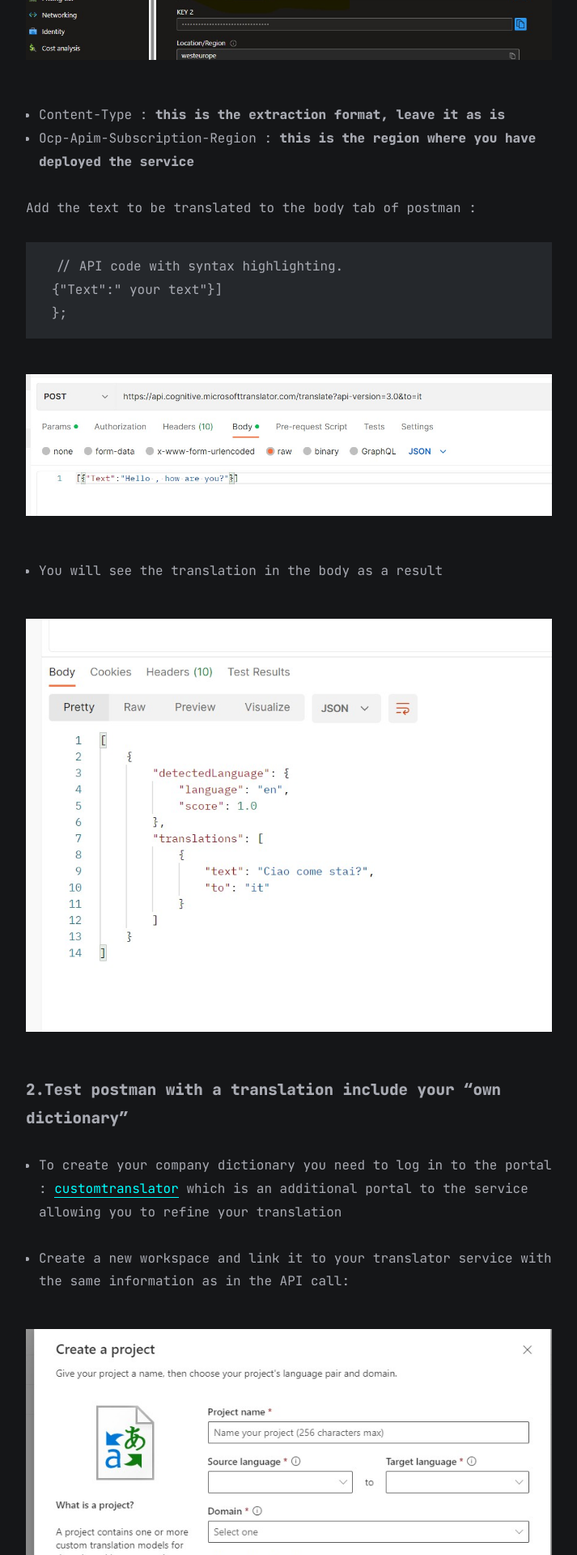
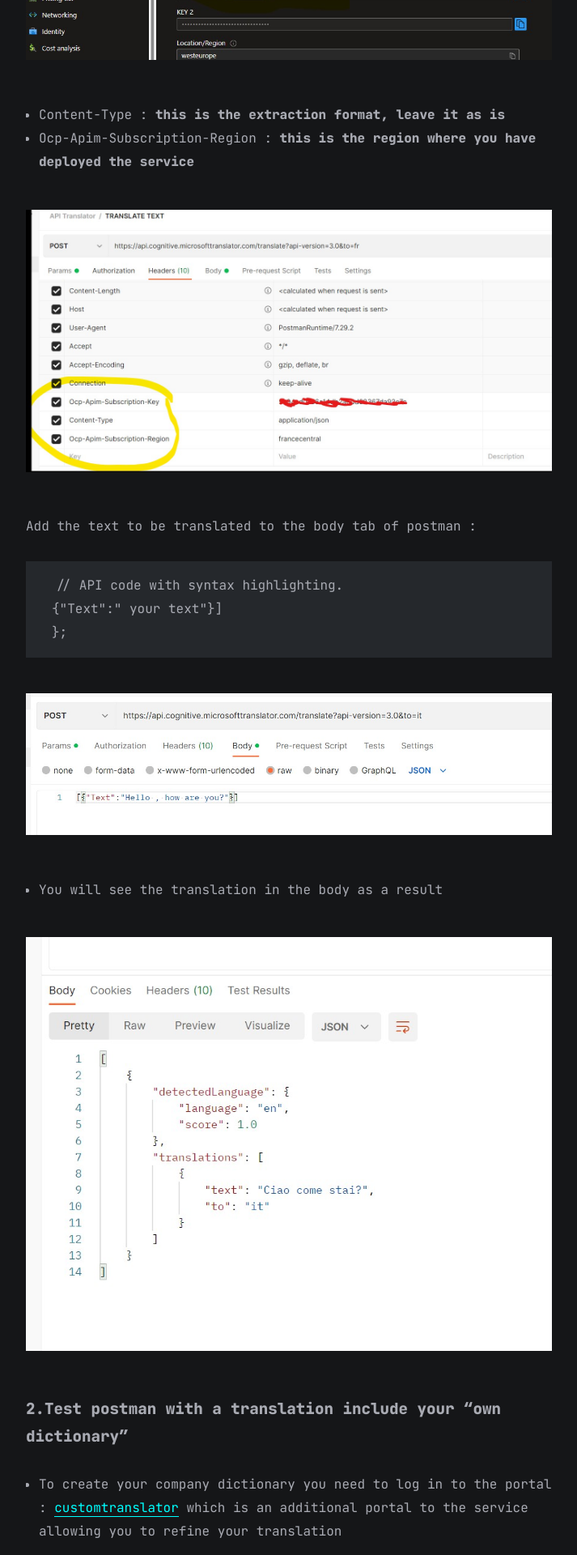
Before and after one commit to marc-hadjeje/marc-hadjeje.github.io, a Jekyll site: the page built from all_collections/_posts/2022-11-24-Azure Cognitive Services.md, in a window 1280 px wide. Shown: the part 2467-4387 px from the top of the page at 81% size, without its empty margins (283-996 px from the left). Built offline with Jekyll 4.4.1, drawn with Linux system fonts in a browser that asks for light colours.

Commit message:
Update 2022-11-24-Azure Cognitive Services.md

```diff
--- a/all_collections/_posts/2022-11-24-Azure Cognitive Services.md
+++ b/all_collections/_posts/2022-11-24-Azure Cognitive Services.md
@@ -31,6 +31,9 @@ Replace the **xx** from the URL by the [language code](https://learn.microsoft.c
 
 -	Content-Type : **this is the extraction format, leave it as is**
 -	Ocp-Apim-Subscription-Region : **this is the region where you have deployed the service**
+
+![Param cognitive](https://github.com/marc-hadjeje/marc-hadjeje.github.io/blob/main/assets/images/param_cognitive.jpg?raw=true)
+
 
 Add the text to be translated to the body tab of postman :
 
```
